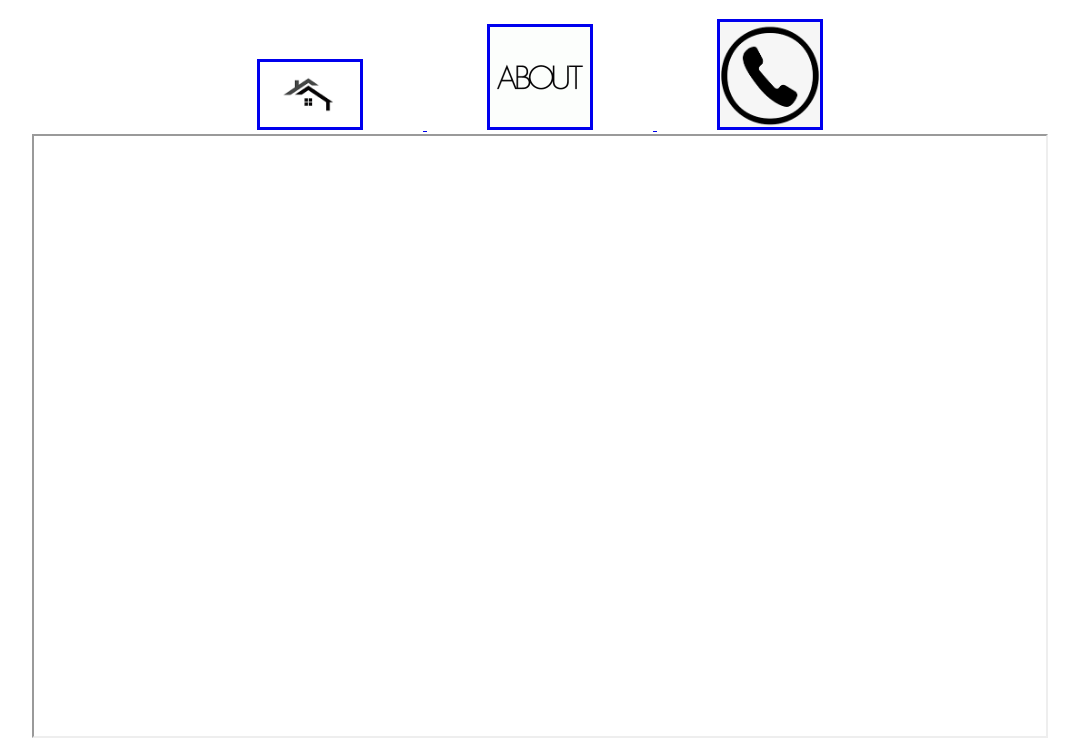
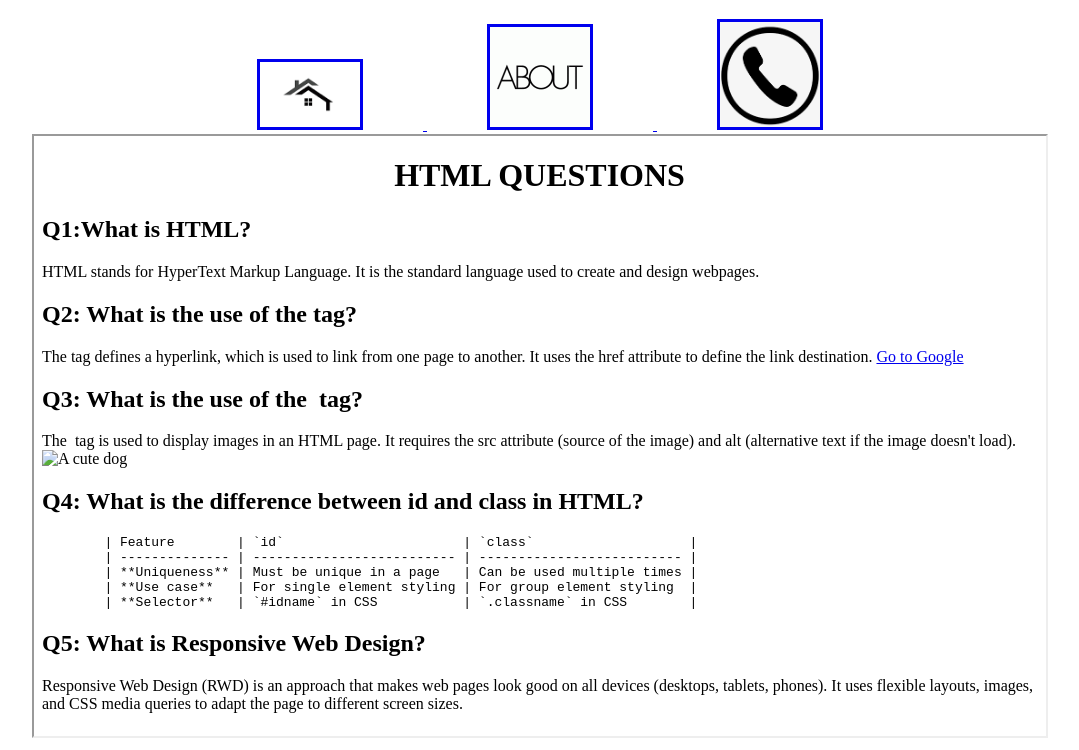
Before and after one commit to Duppalapudivijay/html_project1, a plain HTML site: page index.html in a window 1280 px wide. Shown: the part 61-811 px from the top of the page, without its empty margins (100-1179 px from the left). Drawn offline with Linux system fonts and the light colour scheme.

Commit message:
Update index.html

```diff
--- a/index.html
+++ b/index.html
@@ -28,7 +28,7 @@
 
             <br>
 
-        <iframe name="mainframe" src=""  width="80%" height="600px"></iframe>
+        <iframe name="mainframe" src="./home.html"  width="80%" height="600px"></iframe>
     </center>
 
 </body>
```
